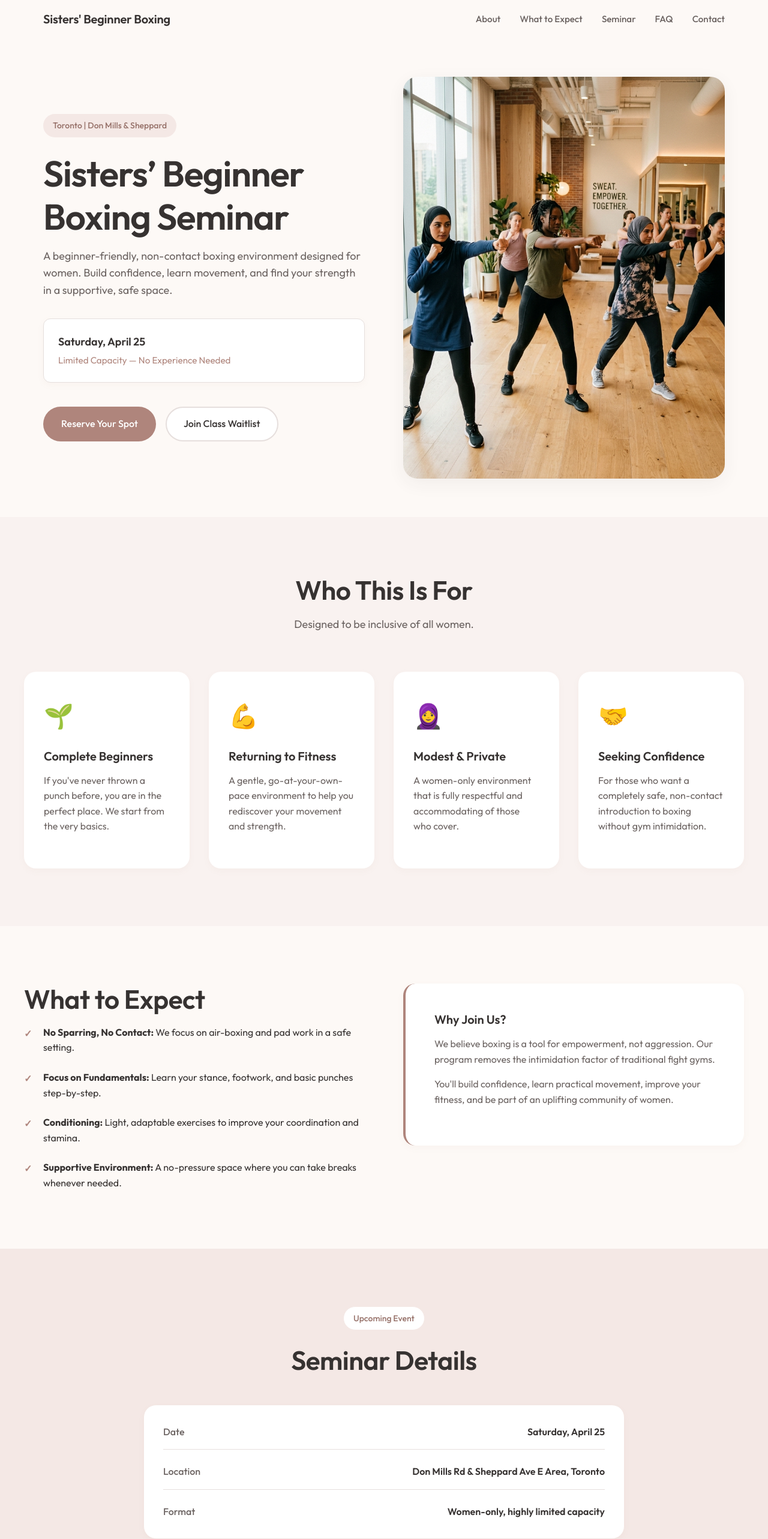
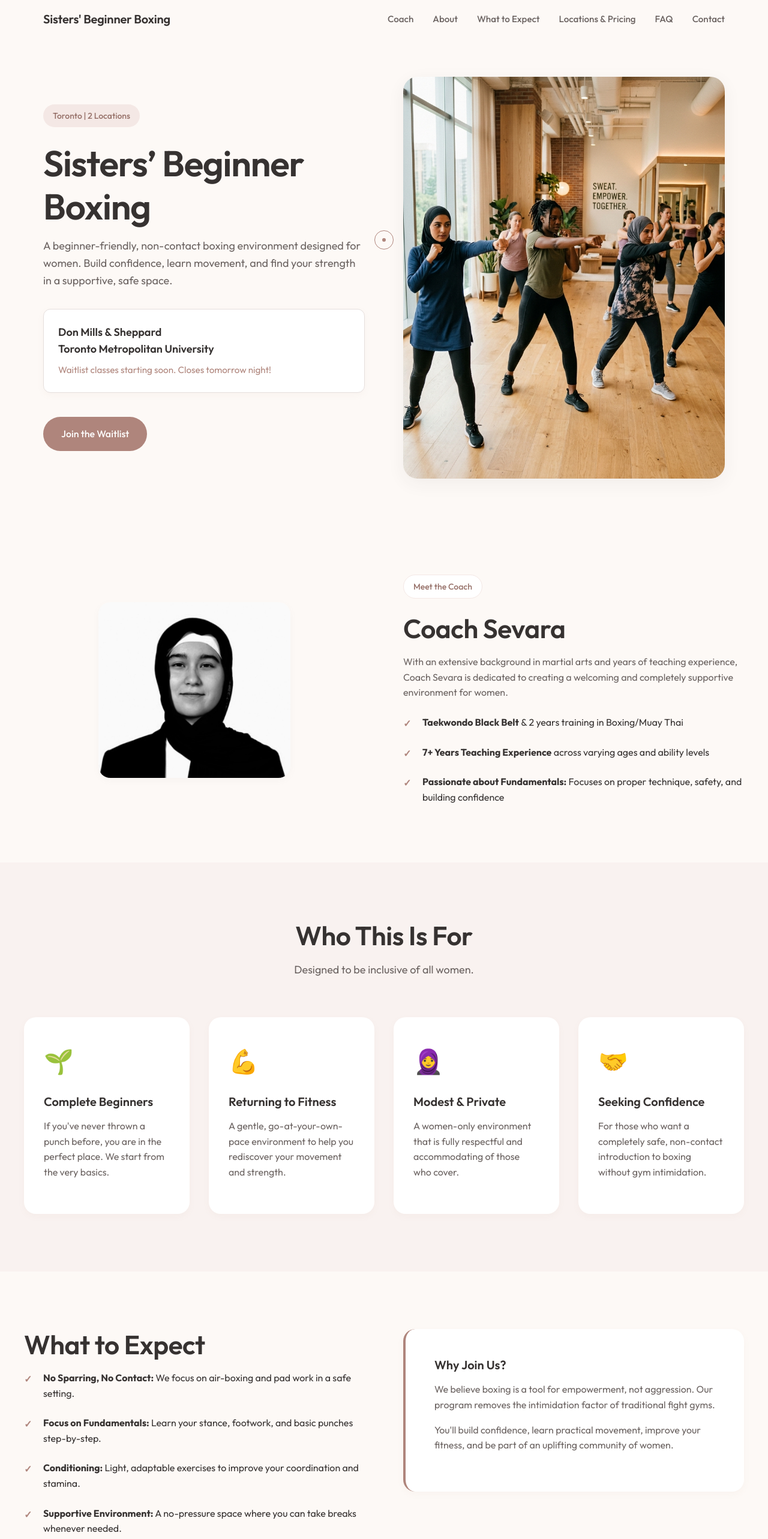
Before and after one commit to realguy9906/sbb-site, a website built with Vite: page index.html in a window 1280 px wide. Shown: the top 2566 px of the page at 60% size. Built offline with nearby package versions, Linux system fonts and the light colour scheme.

Commit message:
Update locations, pricing, waitlist CTA, contact form, and add custom cursor

```diff
--- a/index.html
+++ b/index.html
@@ -1,11 +1,13 @@
 <!DOCTYPE html>
 <html lang="en">
+
 <head>
     <meta charset="UTF-8">
     <meta name="viewport" content="width=device-width, initial-scale=1.0">
     <!-- SEO Basics -->
     <title>Sisters' Beginner Boxing | Toronto</title>
-    <meta name="description" content="A beginner-friendly, women-only non-contact boxing program focused on confidence, movement, and fitness in a supportive environment.">
+    <meta name="description"
+        content="A beginner-friendly, women-only non-contact boxing program focused on confidence, movement, and fitness in a supportive environment.">
 
     <!-- Open Graph Tags -->
     <meta property="og:title" content="Sisters' Beginner Boxing">
@@ -21,15 +23,17 @@
     <!-- Using Outfit for a clean, friendly, modern look -->
     <link href="https://fonts.googleapis.com/css2?family=Outfit:wght@300;400;500;600;700&display=swap" rel="stylesheet">
 </head>
+
 <body>
     <!-- Sticky Navigation -->
     <header class="navbar" id="navbar">
         <div class="nav-container">
             <a href="#" class="logo">Sisters' Beginner Boxing</a>
             <nav class="nav-links">
+                <a href="#coach">Coach</a>
                 <a href="#about">About</a>
                 <a href="#expect">What to Expect</a>
-                <a href="#details">Seminar</a>
+                <a href="#locations">Locations & Pricing</a>
                 <a href="#faq">FAQ</a>
                 <a href="#contact">Contact</a>
             </nav>
@@ -40,9 +44,10 @@
             </div>
         </div>
         <div class="mobile-nav" id="mobileNav">
+            <a href="#coach">Coach</a>
             <a href="#about">About</a>
             <a href="#expect">What to Expect</a>
-            <a href="#details">Seminar</a>
+            <a href="#locations">Locations & Pricing</a>
             <a href="#faq">FAQ</a>
             <a href="#contact">Contact</a>
         </div>
@@ -52,29 +57,52 @@
         <!-- 1. Hero Section -->
         <section class="hero" id="home">
             <div class="hero-content">
-                <span class="badgex animate-fade-up">Toronto | Don Mills & Sheppard</span>
-                <h1 class="animate-fade-up delay-1">Sisters’ Beginner Boxing Seminar</h1>
+                <span class="badgex animate-fade-up">Toronto | 2 Locations</span>
+                <h1 class="animate-fade-up delay-1">Sisters’ Beginner Boxing</h1>
                 <p class="hero-subtitle animate-fade-up delay-2">
                     A beginner-friendly, non-contact boxing environment designed for women.
                     Build confidence, learn movement, and find your strength in a supportive, safe space.
                 </p>
                 <div class="hero-info animate-fade-up delay-3">
-                    <p class="date">Saturday, April 25</p>
-                    <p class="spots">Limited Capacity — No Experience Needed</p>
+                    <p class="date" style="margin-bottom: 0.5rem;">Don Mills & Sheppard <br> Toronto Metropolitan
+                        University</p>
+                    <p class="spots">Waitlist classes starting soon. Closes tomorrow night!</p>
                 </div>
                 <div class="hero-actions animate-fade-up delay-4">
-                    <!-- EDIT THIS TEXT AND LINK: Eventbrite CTA -->
-                    <a href="https://eventbrite.com/YOUR-LINK" class="btn btn-primary" target="_blank" rel="noopener">Reserve Your Spot</a>
                     <!-- EDIT THIS TEXT AND LINK: Google Form CTA -->
-                    <a href="https://forms.google.com/YOUR-LINK" class="btn btn-secondary" target="_blank" rel="noopener">Join Class Waitlist</a>
+                    <a href="https://forms.google.com/YOUR-LINK" class="btn btn-primary" target="_blank"
+                        rel="noopener">Join the Waitlist</a>
                 </div>
             </div>
             <div class="hero-image-wrapper animate-fade-in delay-3">
-                <img src="./assets/boxing_hero.png" alt="Women practicing boxing in a calm fitness studio" class="hero-img">
+                <img src="./assets/boxing_hero.png" alt="Women practicing boxing in a calm fitness studio"
+                    class="hero-img">
             </div>
         </section>
 
-        <!-- 2. Who This Is For -->
+        <!-- 2. Meet the Coach -->
+        <section class="section" id="coach">
+            <div class="container split-layout align-center">
+                <div class="split-content split-image-box reveal">
+                    <!-- EDIT THIS LINK: Ensure Sevara's image is saved in the assets folder as sevara.jpg -->
+                    <img src="./assets/sevara.png" alt="Coach Sevara" class="coach-img">
+                </div>
+                <div class="split-content reveal delay-1">
+                    <span class="badge-inline">Meet the Coach</span>
+                    <h2>Coach Sevara</h2>
+                    <p>With an extensive background in martial arts and years of teaching experience, Coach Sevara is
+                        dedicated to creating a welcoming and completely supportive environment for women.</p>
+                    <ul class="check-list mt-3">
+                        <li><strong>Taekwondo Black Belt</strong> & 2 years training in Boxing/Muay Thai</li>
+                        <li><strong>7+ Years Teaching Experience</strong> across varying ages and ability levels</li>
+                        <li><strong>Passionate about Fundamentals:</strong> Focuses on proper technique, safety, and
+                            building confidence</li>
+                    </ul>
+                </div>
+            </div>
+        </section>
+
+        <!-- 3. Who This Is For -->
         <section class="section bg-soft" id="about">
             <div class="container pattern-bg">
                 <div class="section-header text-center">
@@ -85,12 +113,14 @@
                     <div class="card reveal">
                         <div class="card-icon">🌱</div>
                         <h3>Complete Beginners</h3>
-                        <p>If you've never thrown a punch before, you are in the perfect place. We start from the very basics.</p>
+                        <p>If you've never thrown a punch before, you are in the perfect place. We start from the very
+                            basics.</p>
                     </div>
                     <div class="card reveal">
                         <div class="card-icon">💪</div>
                         <h3>Returning to Fitness</h3>
-                        <p>A gentle, go-at-your-own-pace environment to help you rediscover your movement and strength.</p>
+                        <p>A gentle, go-at-your-own-pace environment to help you rediscover your movement and strength.
+                        </p>
                     </div>
                     <div class="card reveal">
                         <div class="card-icon">🧕</div>
@@ -100,7 +130,8 @@
                     <div class="card reveal">
                         <div class="card-icon">🤝</div>
                         <h3>Seeking Confidence</h3>
-                        <p>For those who want a completely safe, non-contact introduction to boxing without gym intimidation.</p>
+                        <p>For those who want a completely safe, non-contact introduction to boxing without gym
+                            intimidation.</p>
                     </div>
                 </div>
             </div>
@@ -112,73 +143,87 @@
                 <div class="split-content reveal">
                     <h2>What to Expect</h2>
                     <ul class="check-list">
-                        <li><strong>No Sparring, No Contact:</strong> We focus on air-boxing and pad work in a safe setting.</li>
-                        <li><strong>Focus on Fundamentals:</strong> Learn your stance, footwork, and basic punches step-by-step.</li>
-                        <li><strong>Conditioning:</strong> Light, adaptable exercises to improve your coordination and stamina.</li>
-                        <li><strong>Supportive Environment:</strong> A no-pressure space where you can take breaks whenever needed.</li>
+                        <li><strong>No Sparring, No Contact:</strong> We focus on air-boxing and pad work in a safe
+                            setting.</li>
+                        <li><strong>Focus on Fundamentals:</strong> Learn your stance, footwork, and basic punches
+                            step-by-step.</li>
+                        <li><strong>Conditioning:</strong> Light, adaptable exercises to improve your coordination and
+                            stamina.</li>
+                        <li><strong>Supportive Environment:</strong> A no-pressure space where you can take breaks
+                            whenever needed.</li>
                     </ul>
                 </div>
                 <div class="split-content split-image-box reveal delay-1">
                     <div class="feature-box">
                         <h3>Why Join Us?</h3>
-                        <p>We believe boxing is a tool for empowerment, not aggression. Our program removes the intimidation factor of traditional fight gyms.</p>
-                        <p>You'll build confidence, learn practical movement, improve your fitness, and be part of an uplifting community of women.</p>
+                        <p>We believe boxing is a tool for empowerment, not aggression. Our program removes the
+                            intimidation factor of traditional fight gyms.</p>
+                        <p>You'll build confidence, learn practical movement, improve your fitness, and be part of an
+                            uplifting community of women.</p>
                     </div>
                 </div>
             </div>
         </section>
 
-        <!-- 5. Seminar Details -->
-        <section class="section bg-primary-soft text-center" id="details">
+        <!-- 5. Locations & Pricing -->
+        <section class="section bg-primary-soft text-center" id="locations">
             <div class="container narrow reveal">
-                <span class="badge-inline">Upcoming Event</span>
-                <h2>Seminar Details</h2>
+                <span class="badge-inline">Waitlist Perks</span>
+                <h2>Locations & Pricing</h2>
+                <p>Founding members from the waitlist receive <strong>15% OFF</strong> their first month!</p>
                 <div class="details-box">
-                    <div class="detail-item">
-                        <span class="detail-label">Date</span>
-                        <span class="detail-value">Saturday, April 25</span>
+                    <div class="detail-item"
+                        style="border-bottom: 2px solid var(--border-color); padding-bottom: 1.5rem; margin-bottom: 0.5rem;">
+                        <span class="detail-label">Locations</span>
+                        <span class="detail-value" style="text-align: right;">Don Mills Rd & Sheppard Ave E<br>Toronto
+                            Metropolitan University (TMU)</span>
                     </div>
                     <div class="detail-item">
-                        <span class="detail-label">Location</span>
-                        <!-- Exact address restricted for privacy until signup -->
-                        <span class="detail-value">Don Mills Rd & Sheppard Ave E Area, Toronto</span>
+                        <span class="detail-label">Drop-in</span>
+                        <span class="detail-value">$15 / class</span>
                     </div>
                     <div class="detail-item">
-                        <span class="detail-label">Format</span>
-                        <span class="detail-value">Women-only, highly limited capacity</span>
+                        <span class="detail-label">Monthly</span>
+                        <span class="detail-value">$100 / mo (+ $4/class glove rental)<br><strong>OR</strong> $120 / mo
+                            (rentals included)</span>
+                    </div>
+                    <div class="detail-item">
+                        <span class="detail-label">Northern Fight Co Handwraps</span>
+                        <span class="detail-value">$11 (Mandatory after 1st class)</span>
                     </div>
                 </div>
-                <!-- EDIT THIS LINK -->
-                <a href="https://eventbrite.com/YOUR-LINK" class="btn btn-primary btn-large mt-4" target="_blank" rel="noopener">Sign up on Eventbrite</a>
             </div>
         </section>
 
-        <!-- 6. Future Classes (Waitlist Section) -->
+        <!-- 6. Waitlist -->
         <section class="section" id="waitlist">
             <div class="container split-layout align-center reverse-mobile">
                 <div class="split-content reveal delay-1">
                     <div class="info-card">
                         <div class="step">
                             <div class="step-num">1</div>
-                            <div class="step-txt">Join the waitlist</div>
+                            <div class="step-txt">Join the waitlist before tomorrow night</div>
                         </div>
                         <div class="step">
                             <div class="step-num">2</div>
-                            <div class="step-txt">Receive the class schedule</div>
+                            <div class="step-txt">Receive the class schedule & days</div>
                         </div>
                         <div class="step">
                             <div class="step-num">3</div>
-                            <div class="step-txt">Secure your spot with payment</div>
+                            <div class="step-txt">Claim your 15% founding discount!</div>
                         </div>
                     </div>
                 </div>
                 <div class="split-content reveal">
-                    <h2>Future Classes Waitlist</h2>
-                    <p class="subtitle">Looking for ongoing training?</p>
-                    <p>We will soon be launching 2x weekly beginner-friendly boxing classes. Enjoy a small group format, non-contact structure, and continuous progression.</p>
-                    <p><strong>Note:</strong> No payment is required right now. You will receive confirmed class times before payment.</p>
+                    <h2>Waitlist Closes Tomorrow Night</h2>
+                    <p class="subtitle">Secure your founding spot today.</p>
+                    <p>We are finalizing our 2x weekly beginner-friendly boxing program. Enjoy a small group format,
+                        non-contact structure, and continuous progression.</p>
+                    <p><strong>Note:</strong> Class times and days of the week will be announced to the waitlist
+                        immediately after it closes tomorrow night.</p>
                     <!-- EDIT THIS LINK -->
-                    <a href="https://forms.google.com/YOUR-LINK" class="btn btn-outline mt-3" target="_blank" rel="noopener">Join Class Waitlist</a>
+                    <a href="https://forms.google.com/YOUR-LINK" class="btn btn-primary mt-3" target="_blank"
+                        rel="noopener">Join Waitlist Now</a>
                 </div>
             </div>
         </section>
@@ -194,31 +239,38 @@
                     <div class="faq-item">
                         <button class="faq-question">Do I need experience?</button>
                         <div class="faq-answer">
-                            <p>Not at all! This program is explicitly designed for complete beginners. We will walk you through every step, starting from how to stand correctly.</p>
+                            <p>Not at all! This program is explicitly designed for complete beginners. We will walk you
+                                through every step, starting from how to stand correctly.</p>
                         </div>
                     </div>
                     <div class="faq-item">
                         <button class="faq-question">Will there be sparring?</button>
                         <div class="faq-answer">
-                            <p>No. This is a strictly non-contact program. You will hit focus pads or practice punches in the air, but you will never be hit by another person.</p>
+                            <p>No. This is a strictly non-contact program. You will hit focus pads or practice punches
+                                in the air, but you will never be hit by another person.</p>
                         </div>
                     </div>
                     <div class="faq-item">
                         <button class="faq-question">What should I wear?</button>
                         <div class="faq-answer">
-                            <p>Wear whatever workout clothing makes you feel most comfortable and allows you to move freely. Indoor running or training shoes are required. Our environment is fully respectful of those who choose modest attire.</p>
+                            <p>Wear whatever workout clothing makes you feel most comfortable and allows you to move
+                                freely. Indoor running or training shoes are required. Our environment is fully
+                                respectful of those who choose modest attire.</p>
                         </div>
                     </div>
                     <div class="faq-item">
                         <button class="faq-question">Is this suitable if I’m nervous or new to fitness?</button>
                         <div class="faq-answer">
-                            <p>Absolutely. We prioritize creating a safe, no-pressure environment. You are always welcome to take a break, watch, or participate at your own pace. There is no judgment here.</p>
+                            <p>Absolutely. We prioritize creating a safe, no-pressure environment. You are always
+                                welcome to take a break, watch, or participate at your own pace. There is no judgment
+                                here.</p>
                         </div>
                     </div>
                     <div class="faq-item">
-                        <button class="faq-question">When will regular classes start?</button>
+                        <button class="faq-question">When are the classes?</button>
                         <div class="faq-answer">
-                            <p>Regular classes will begin shortly after the April 25th seminar. Join the waitlist to be immediately notified of the finalized schedule and secure your ongoing spot!</p>
+                            <p>Class times and days of the week will be launched once the waitlist closes tomorrow
+                                night. Join the waitlist to get the schedule first!</p>
                         </div>
                     </div>
                 </div>
@@ -229,11 +281,11 @@
         <section class="section" id="contact">
             <div class="container narrow text-center reveal">
                 <h2>Got Questions?</h2>
-                <p>If you have any specific concerns or questions about our welcoming environment, please reach out below in confidence.</p>
+                <p>If you have any specific concerns or questions about our welcoming environment, please reach out
+                    below in confidence.</p>
 
                 <div class="form-container">
-                    <!-- EDIT THIS LINK: Replace with your Formspree POST URL -->
-                    <form action="https://formspree.io/f/YOUR_FORM_ID" method="POST" class="contact-form">
+                    <form action="https://formspree.io/f/xojydpal" method="POST" class="contact-form">
                         <div class="form-group">
                             <label for="name">Name</label>
                             <input type="text" id="name" name="name" required placeholder="Your Name">
@@ -244,7 +296,8 @@
                         </div>
                         <div class="form-group">
                             <label for="message">Message</label>
-                            <textarea id="message" name="message" required rows="4" placeholder="How can we help?"></textarea>
+                            <textarea id="message" name="message" required rows="4"
+                                placeholder="How can we help?"></textarea>
                         </div>
                         <button type="submit" class="btn btn-primary w-100">Send Message</button>
                     </form>
@@ -273,4 +326,5 @@
 
     <script type="module" src="/script.js"></script>
 </body>
+
 </html>
--- a/script.js
+++ b/script.js
@@ -94,4 +94,48 @@ document.addEventListener("DOMContentLoaded", () => {
     window.addEventListener("scroll", revealOnScroll);
     // Trigger once on page load just in case some elements are already in view
     revealOnScroll();
+
+    // 6. Custom Cursor implementation
+    const cursorDot = document.createElement('div');
+    cursorDot.classList.add('cursor-dot');
+    document.body.appendChild(cursorDot);
+
+    const cursorOutline = document.createElement('div');
+    cursorOutline.classList.add('cursor-outline');
+    document.body.appendChild(cursorOutline);
+
+    let mouseX = window.innerWidth / 2;
+    let mouseY = window.innerHeight / 2;
+    let outlineX = mouseX;
+    let outlineY = mouseY;
+    let dotX = mouseX;
+    let dotY = mouseY;
+
+    window.addEventListener('mousemove', (e) => {
+        mouseX = e.clientX;
+        mouseY = e.clientY;
+    });
+
+    const animateCursor = () => {
+        dotX += (mouseX - dotX) * 0.5;
+        dotY += (mouseY - dotY) * 0.5;
+        outlineX += (mouseX - outlineX) * 0.15;
+        outlineY += (mouseY - outlineY) * 0.15;
+
+        cursorDot.style.transform = `translate(calc(${dotX}px - 50%), calc(${dotY}px - 50%))`;
+        cursorOutline.style.transform = `translate(calc(${outlineX}px - 50%), calc(${outlineY}px - 50%))`;
+
+        requestAnimationFrame(animateCursor);
+    };
+    animateCursor();
+
+    const interactiveElements = document.querySelectorAll('a, button, input, textarea');
+    interactiveElements.forEach(el => {
+        el.addEventListener('mouseenter', () => {
+            cursorOutline.classList.add('cursor-hover');
+        });
+        el.addEventListener('mouseleave', () => {
+            cursorOutline.classList.remove('cursor-hover');
+        });
+    });
 });
--- a/styles.css
+++ b/styles.css
@@ -408,6 +408,22 @@ p {
     font-weight: 700;
 }
 
+.coach-img {
+    border-radius: var(--radius-lg);
+    box-shadow: var(--shadow-sm);
+    object-fit: cover;
+    width: 100%;
+    max-width: 320px;
+    margin: 0 auto;
+    display: block;
+    filter: grayscale(100%);
+    transition: filter 0.4s ease;
+}
+
+.coach-img:hover {
+    filter: grayscale(0%);
+}
+
 .feature-box {
     background-color: var(--surface-color);
     padding: 3rem;
@@ -718,3 +734,39 @@ p {
         text-align: left;
     }
 }
+
+/* Custom Cursor */
+.cursor-dot {
+    position: fixed;
+    top: 0; left: 0;
+    width: 6px; height: 6px;
+    background-color: var(--primary-color);
+    border-radius: 50%;
+    z-index: 9999;
+    pointer-events: none;
+    /* We use JS translate combined with this offset */
+}
+
+.cursor-outline {
+    position: fixed;
+    top: 0; left: 0;
+    width: 32px; height: 32px;
+    border: 1.5px solid var(--primary-color);
+    border-radius: 50%;
+    z-index: 9998;
+    pointer-events: none;
+    transition: width 0.2s, height 0.2s, background-color 0.2s;
+}
+
+.cursor-hover {
+    width: 48px;
+    height: 48px;
+    background-color: rgba(175, 133, 124, 0.1);
+}
+
+/* Hide on touch devices */
+@media (hover: none) and (pointer: coarse) {
+    .cursor-dot, .cursor-outline {
+        display: none !important;
+    }
+}
```
Also changed, not shown: assets/sevara.png (added).
